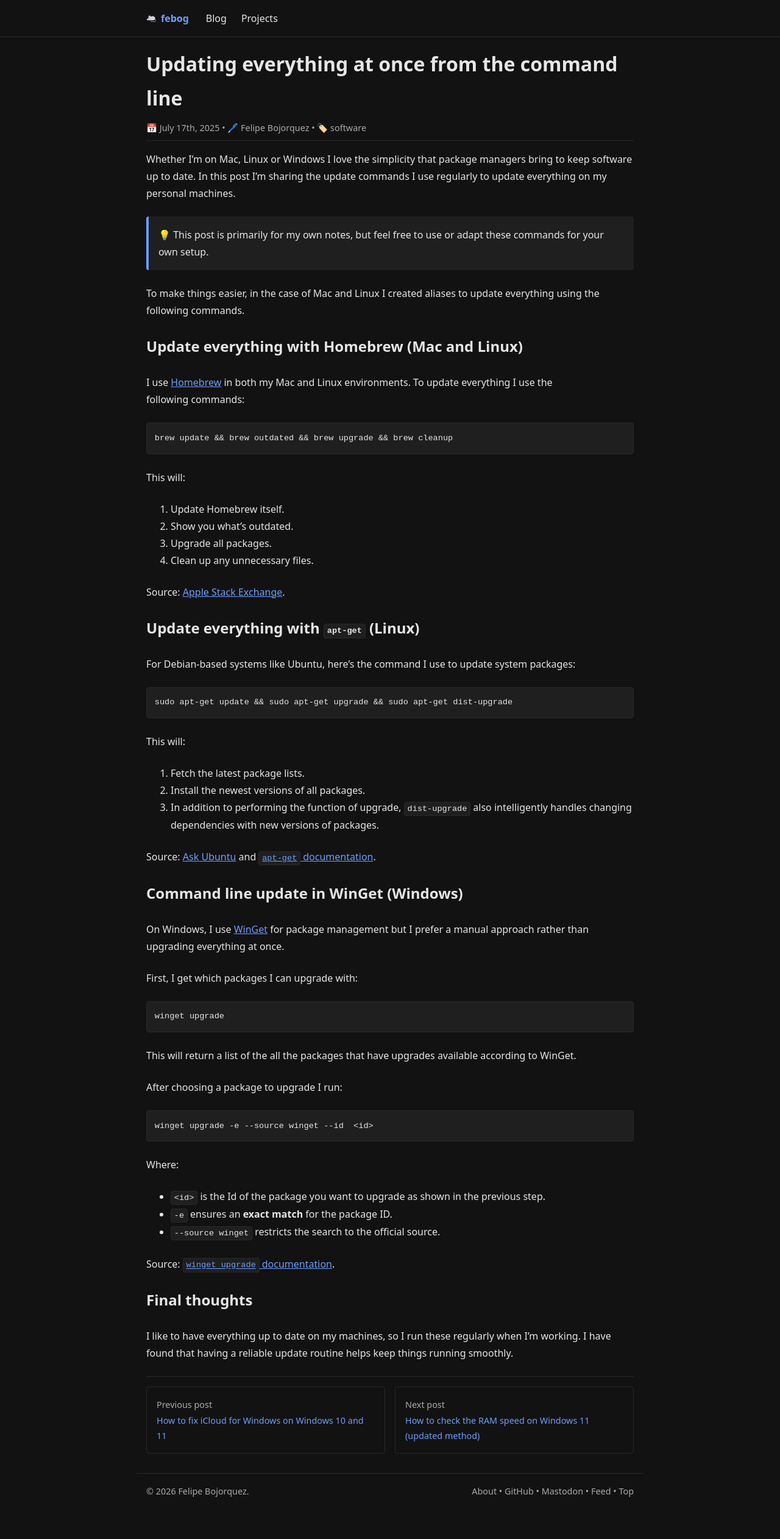
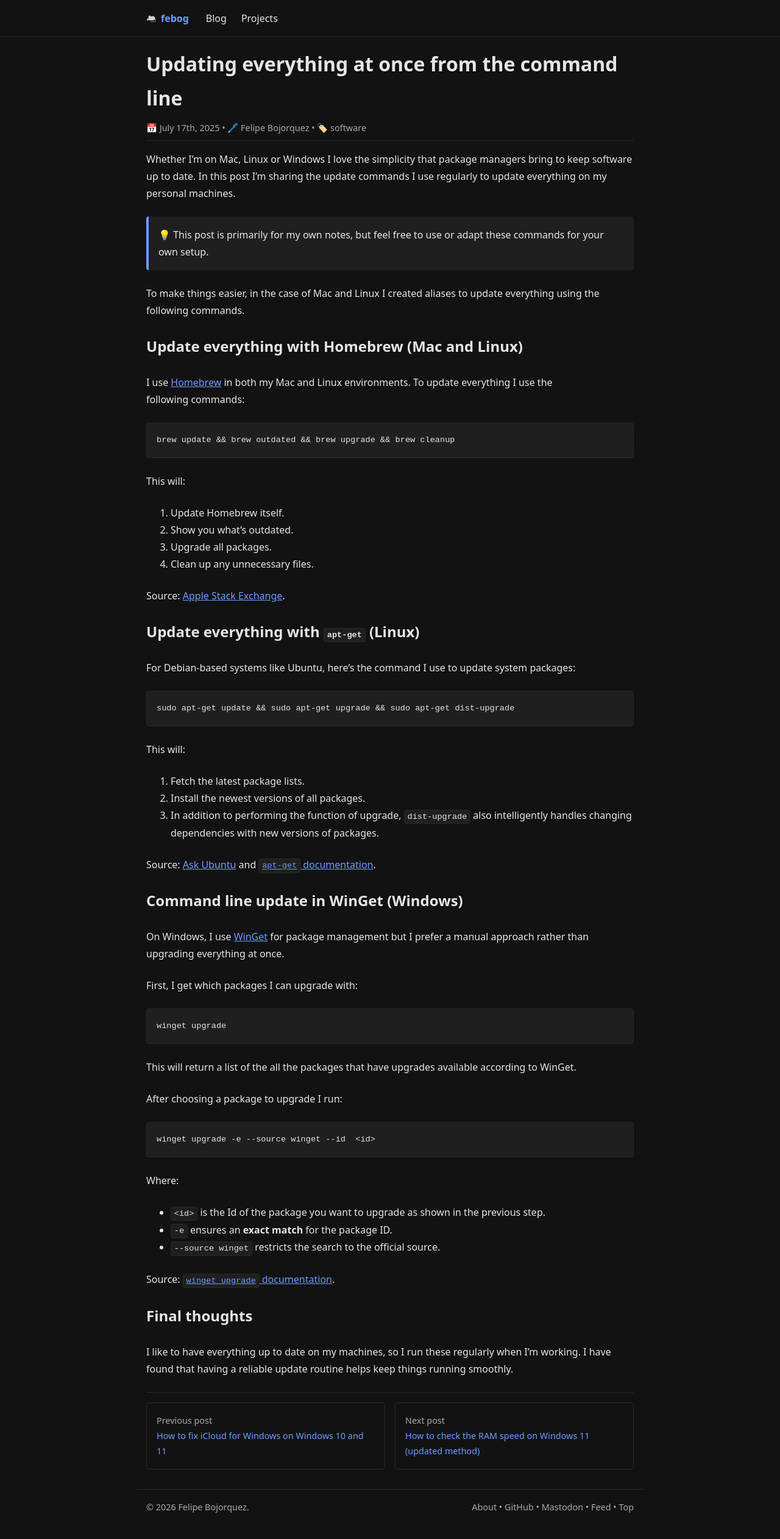
Before and after one commit to febog/website, a Jekyll site: the page built from src/_posts/2025-07-17-updating-everything-from-the-command-line.md, in a window 1280 px wide. Shown: the whole page at 61% size. Built offline with Jekyll 4.4.1, drawn with Linux system fonts in a browser that asks for light colours; before the commit the page ends 2498 px from its top, so only the background shows below that.

Commit message:
Use same padding for pre as blockquote

```diff
--- a/src/_layouts/base.html
+++ b/src/_layouts/base.html
@@ -85,7 +85,7 @@
     }
 
     pre {
-      padding: 0.8rem;
+      padding: 1rem;
       overflow-x: auto;
     }
 
```
